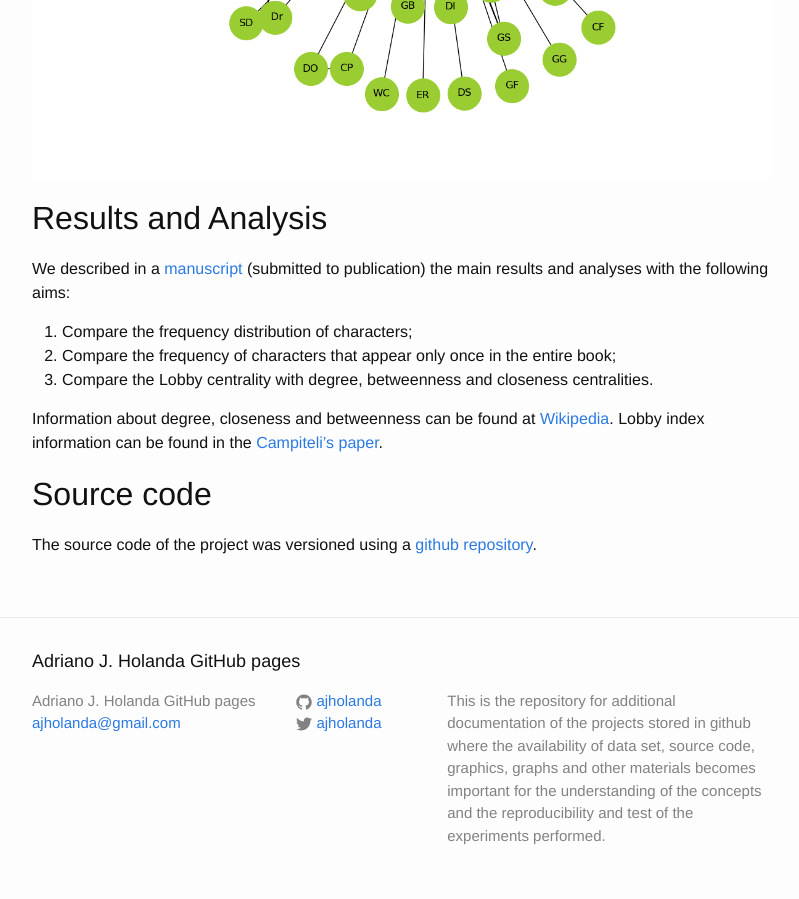
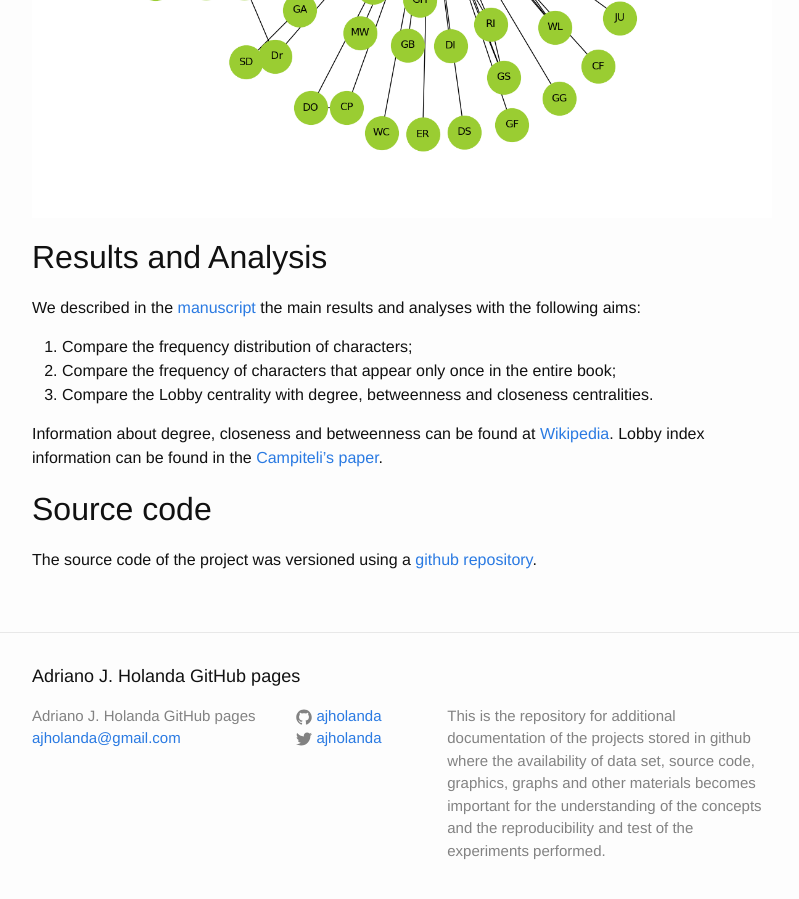
Before and after one commit to ajholanda/ajholanda.github.io, a Jekyll site: the page built from charnet.md, in a window 1280 px wide and 900 px high, scrolled down 9944 px. Shown: the whole window, without its empty margins (238-1037 px from the left). Built offline with Jekyll 4.4.1, drawn with Linux system fonts in a browser that asks for light colours; some of the changed text lies outside the part shown.

```diff
--- a/charnet.md
+++ b/charnet.md
@@ -113,7 +115,7 @@ and [matplotlib](http://matplotlib.org/).
 
 ## Results and Analysis
 
-We described in a [manuscript](https://arxiv.org/abs/1704.08197) (submitted to publication) the main
+We described in the [manuscript](https://arxiv.org/abs/1704.08197) the main
 results and analyses with the following aims:
 
 1. Compare the frequency distribution of characters;
```
Also changed, not shown: other parts of charnet.md (+2 -0 lines).
